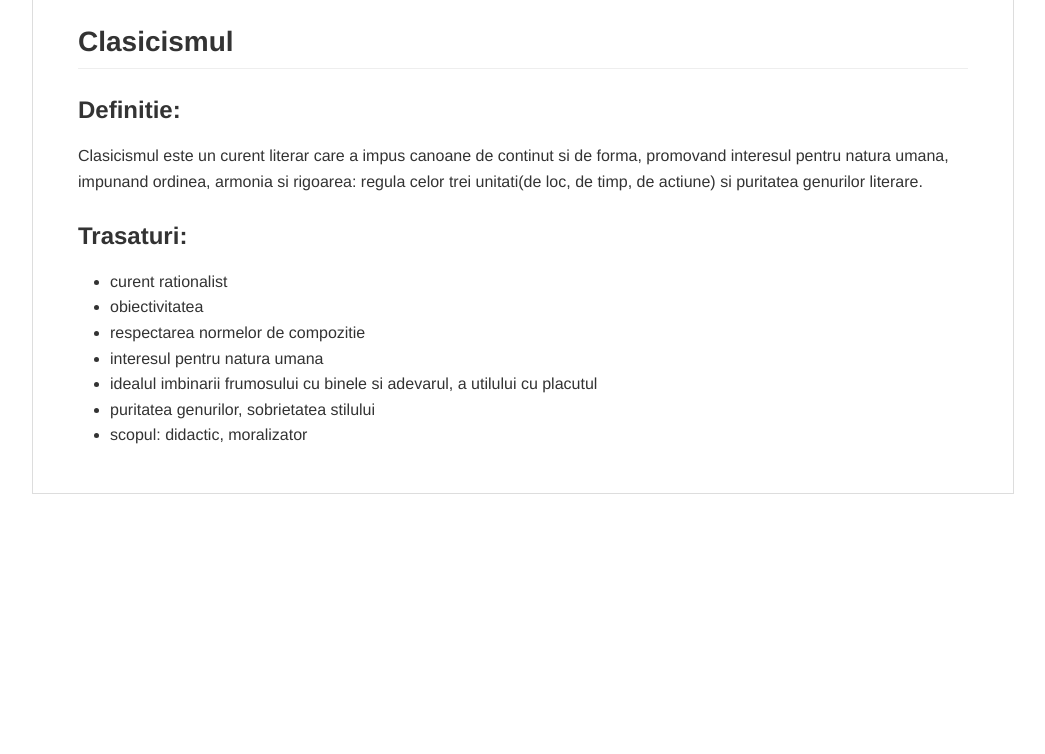
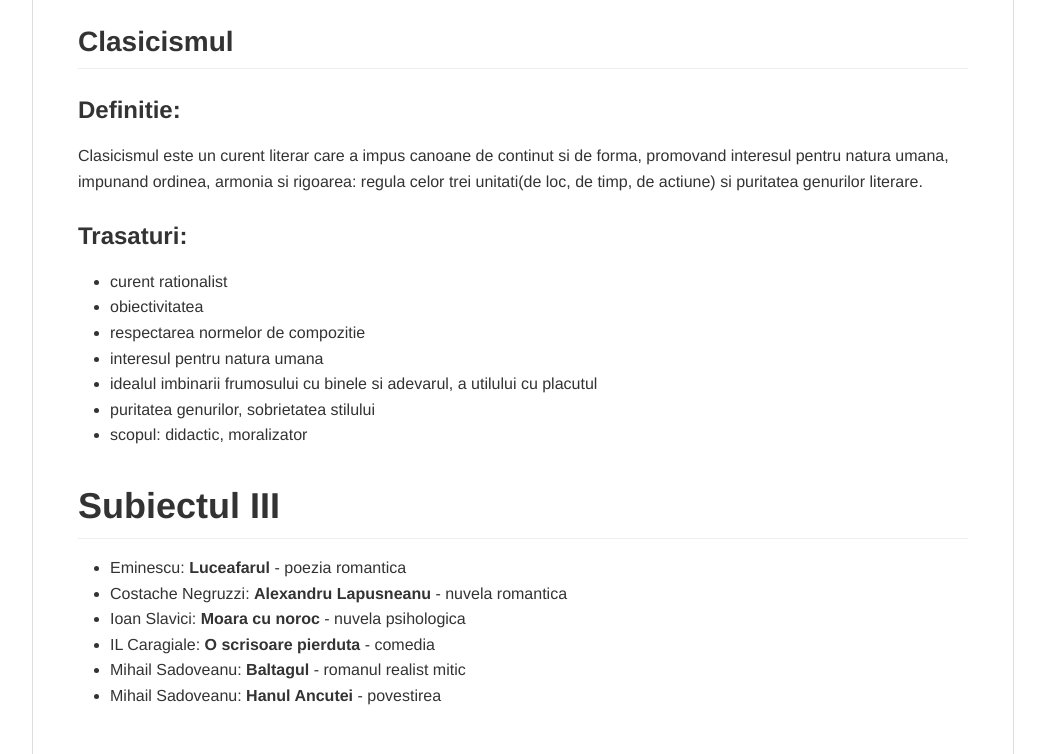
Before and after one commit to trettdragos/simulare, a plain HTML site: page index.html in a window 1280 px wide. Shown: the part 2127-2881 px from the top of the page, without its empty margins (117-1162 px from the left). Before the commit the page ends 2637 px from the top, so only its background shows below. Drawn offline with Linux system fonts and the light colour scheme.

Commit message:
Added S3

```diff
--- a/index.html
+++ b/index.html
@@ -1079,4 +1079,13 @@ body .markdown-body
 <li>idealul imbinarii frumosului cu binele si adevarul, a utilului cu placutul</li>
 <li>puritatea genurilor, sobrietatea stilului</li>
 <li>scopul: didactic, moralizator</li>
+</ul>
+<h1 id="subiectul-iii"><a name="user-content-subiectul-iii" href="#subiectul-iii" class="headeranchor-link" aria-hidden="true"><span class="headeranchor"></span></a>Subiectul III</h1>
+<ul>
+<li>Eminescu: <b>Luceafarul</b> - poezia romantica</li>
+<li>Costache Negruzzi: <b>Alexandru Lapusneanu</b> -  nuvela romantica</li>
+<li>Ioan Slavici: <b>Moara cu noroc</b> - nuvela psihologica</li>
+<li>IL Caragiale: <b>O scrisoare pierduta</b> - comedia</li>
+<li>Mihail Sadoveanu: <b>Baltagul</b> - romanul realist mitic</li>
+<li>Mihail Sadoveanu: <b>Hanul Ancutei</b> - povestirea </li>
 </ul></article></body></html>
```
Also changed, not shown: 1 other file.
